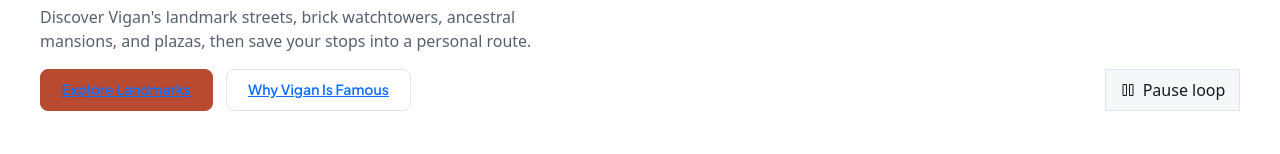
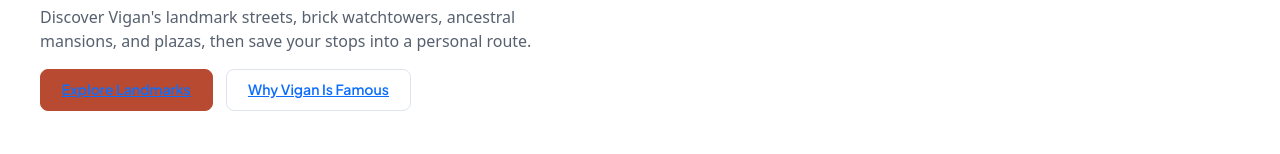
Before and after one commit to EduCode597/Vigan-City, a website with bundled scripts: page index.html in a window 1280 px wide. Shown: the part 219-373 px from the top of the page. Built offline with nearby package versions, Linux system fonts and the light colour scheme; a web font is replaced by a local one.

Commit message:
chore: remove hero play/pause button while keeping hover-to-pause on sliding place cards

```diff
--- a/css/styles.css
+++ b/css/styles.css
@@ -368,26 +368,6 @@
     gap: 0.85rem;
   }
 
-  .marquee-toggle-btn {
-    display: inline-flex;
-    align-items: center;
-    gap: 0.42rem;
-    font-family: var(--vigan-font-mono);
-    font-size: 0.76rem;
-    font-weight: 500;
-    background-color: var(--vigan-bg);
-    color: var(--vigan-ink);
-    border: 1px solid var(--vigan-border);
-    padding: 0.48rem 0.85rem;
-    border-radius: var(--vigan-radius);
-    cursor: pointer;
-    transition: border-color 0.16s ease, background-color 0.16s ease;
-  }
-  .marquee-toggle-btn:hover {
-    border-color: var(--vigan-accent);
-    background-color: var(--vigan-surface-alt);
-  }
-
   /* Seamless Right-to-Left Auto-Sliding Loop */
   .marquee-viewport {
     position: relative;
@@ -404,9 +384,8 @@
     will-change: transform;
   }
 
-  /* Pause cleanly on hover or explicit toggle (never trapped by click focus) */
-  .marquee-viewport:hover .marquee-track,
-  .marquee-viewport.is-paused .marquee-track {
+  /* Pause cleanly whenever the user hovers over the cards */
+  .marquee-viewport:hover .marquee-track {
     animation-play-state: paused;
   }
 
@@ -427,20 +406,20 @@
   }
 
   @media (prefers-reduced-motion: reduce) {
-    .marquee-viewport:not(.force-motion) {
+    .marquee-viewport {
       overflow-x: auto;
       scroll-snap-type: x mandatory;
       mask-image: none;
       -webkit-mask-image: none;
       padding-inline: clamp(1.25rem, 3.2vw, 2.5rem);
     }
-    .marquee-viewport:not(.force-motion) .marquee-track {
+    .marquee-viewport .marquee-track {
       animation: none;
     }
-    .marquee-viewport:not(.force-motion) .marquee-group[aria-hidden="true"] {
+    .marquee-viewport .marquee-group[aria-hidden="true"] {
       display: none;
     }
-    .marquee-viewport:not(.force-motion) .place-slide {
+    .marquee-viewport .place-slide {
       scroll-snap-align: start;
     }
   }
--- a/index.html
+++ b/index.html
@@ -130,18 +130,6 @@
               <a href="#landmarks" class="btn-vigan-primary focus-ring">Explore Landmarks</a>
               <a href="#why-vigan" class="btn-vigan-secondary focus-ring">Why Vigan Is Famous</a>
             </div>
-          </div>
-
-          <div class="hero-marquee-controls">
-            <button
-              type="button"
-              id="marqueeToggle"
-              class="marquee-toggle-btn focus-ring"
-              aria-pressed="false"
-            >
-              <i class="ph ph-pause" data-marquee-icon aria-hidden="true"></i>
-              <span data-marquee-label>Pause loop</span>
-            </button>
           </div>
         </div>
 
--- a/js/main.js
+++ b/js/main.js
@@ -262,7 +262,6 @@ function bootstrapApp() {
   initMarquee({
     viewport: document.getElementById('marqueeViewport'),
     track: document.getElementById('marqueeTrack'),
-    toggleBtn: document.getElementById('marqueeToggle'),
     places: HERO_PLACES,
     onSelectPlace: (placeId) => explorerApi.selectAndFocusPlace(placeId)
   });
--- a/js/modules/marquee.js
+++ b/js/modules/marquee.js
@@ -38,81 +38,17 @@ function buildGroup(places, isClone) {
 export function initMarquee({
   viewport,
   track,
-  toggleBtn,
   places = [],
-  onSelectPlace = () => {},
-  matchMedia = typeof window !== 'undefined' && typeof window.matchMedia === 'function'
-    ? window.matchMedia.bind(window)
-    : null
+  onSelectPlace = () => {}
 } = {}) {
-  if (!viewport || !track) {
-    return {
-      isPaused: () => true,
-      setPaused: () => {},
-      togglePaused: () => {}
-    };
-  }
+  if (!viewport || !track) return;
 
   track.innerHTML = '';
   track.append(buildGroup(places, false), buildGroup(places, true));
-
-  let prefersReduced = false;
-  if (matchMedia) {
-    try {
-      prefersReduced = Boolean(matchMedia('(prefers-reduced-motion: reduce)').matches);
-    } catch {
-      prefersReduced = false;
-    }
-  }
-
-  let paused = prefersReduced;
-
-  function syncUi() {
-    viewport.classList.toggle('is-paused', paused);
-    viewport.classList.toggle('force-motion', prefersReduced && !paused);
-
-    if (toggleBtn) {
-      toggleBtn.setAttribute('aria-pressed', String(paused));
-      const labelEl = toggleBtn.querySelector('[data-marquee-label]');
-      const labelText = paused ? 'Play loop' : 'Pause loop';
-      if (labelEl) {
-        labelEl.textContent = labelText;
-      } else {
-        toggleBtn.textContent = labelText;
-      }
-
-      const iconEl = toggleBtn.querySelector('[data-marquee-icon]');
-      if (iconEl) {
-        iconEl.classList.toggle('ph-play', paused);
-        iconEl.classList.toggle('ph-pause', !paused);
-      }
-    }
-  }
-
-  function setPaused(nextPaused) {
-    paused = Boolean(nextPaused);
-    syncUi();
-  }
-
-  function togglePaused() {
-    setPaused(!paused);
-  }
 
   track.addEventListener('click', (event) => {
     const slide = event.target.closest('.place-slide');
     if (!slide || !slide.dataset.placeId) return;
     onSelectPlace(slide.dataset.placeId);
   });
-
-  if (toggleBtn) {
-    toggleBtn.addEventListener('click', () => togglePaused());
-  }
-
-  syncUi();
-
-  return {
-    isPaused: () => paused,
-    setPaused,
-    togglePaused
-  };
 }
```
Also changed, not shown: tests/e2e/site.spec.js (+11 -11 lines), tests/marquee.test.js (+3 -60 lines), tests/preflight-audit.test.js (+3 -1 lines), README.md.
